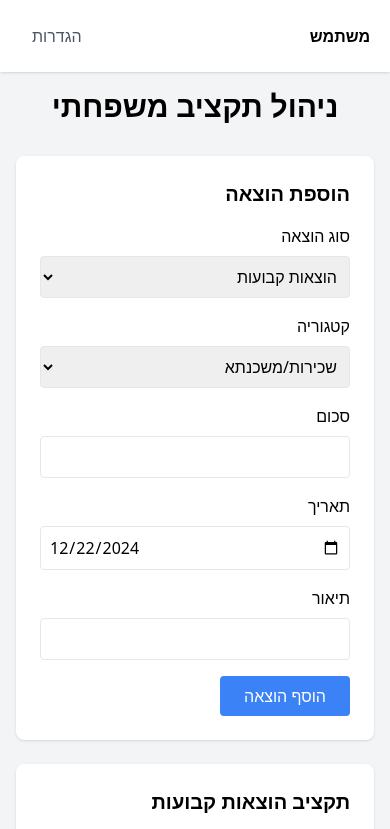
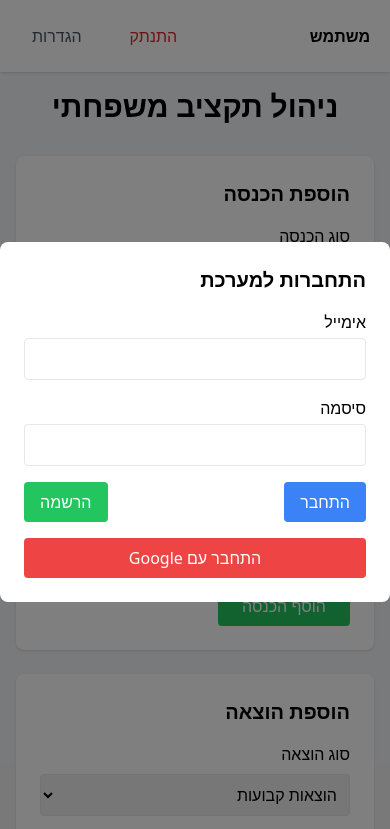
Before and after one commit to shneor5780/-., a plain HTML site: page index.html in a window 390 px wide. Shown: the top 829 px of the page. Drawn offline with nearby package versions, Linux system fonts and the light colour scheme.

Commit message:
Update index.html

```diff
--- a/index.html
+++ b/index.html
@@ -9,8 +9,42 @@
     <script src="https://cdnjs.cloudflare.com/ajax/libs/xlsx/0.18.5/xlsx.full.min.js"></script>
     <script src="https://cdnjs.cloudflare.com/ajax/libs/jspdf/2.5.1/jspdf.umd.min.js"></script>
     <script src="https://cdnjs.cloudflare.com/ajax/libs/jspdf-autotable/3.5.31/jspdf.plugin.autotable.min.js"></script>
+
+    <!-- Firebase SDK -->
+    <script src="https://www.gstatic.com/firebasejs/9.22.0/firebase-app-compat.js"></script>
+    <script src="https://www.gstatic.com/firebasejs/9.22.0/firebase-auth-compat.js"></script>
+    <script src="https://www.gstatic.com/firebasejs/9.22.0/firebase-firestore-compat.js"></script>
+    <script src="firebase-config.js"></script>
 </head>
 <body class="bg-gray-100">
+    <!-- חלון התחברות -->
+    <div id="authModal" class="fixed inset-0 bg-black bg-opacity-50 flex items-center justify-center">
+        <div class="bg-white rounded-lg p-6 max-w-md w-full">
+            <h2 class="text-xl font-bold mb-4">התחברות למערכת</h2>
+            <form id="authForm" class="space-y-4">
+                <div>
+                    <label class="block mb-1">אימייל</label>
+                    <input type="email" id="authEmail" class="w-full p-2 border rounded" required>
+                </div>
+                <div>
+                    <label class="block mb-1">סיסמה</label>
+                    <input type="password" id="authPassword" class="w-full p-2 border rounded" required>
+                </div>
+                <div class="flex justify-between">
+                    <button type="submit" id="loginBtn" class="px-4 py-2 bg-blue-500 text-white rounded hover:bg-blue-600">
+                        התחבר
+                    </button>
+                    <button type="button" id="registerBtn" class="px-4 py-2 bg-green-500 text-white rounded hover:bg-green-600">
+                        הרשמה
+                    </button>
+                </div>
+                <button type="button" id="googleAuthBtn" class="w-full px-4 py-2 bg-red-500 text-white rounded hover:bg-red-600">
+                    התחבר עם Google
+                </button>
+            </form>
+        </div>
+    </div>
+
     <!-- סרגל עליון -->
     <div class="bg-white shadow">
         <div class="container mx-auto px-4">
@@ -19,6 +53,9 @@
                     <span class="font-bold mr-1" id="userName">משתמש</span>
                 </div>
                 <div class="flex items-center gap-4">
+                    <button id="logoutBtn" class="px-4 py-2 text-red-600 hover:text-red-800">
+                        התנתק
+                    </button>
                     <button id="settingsBtn" class="px-4 py-2 text-gray-600 hover:text-gray-800">
                         הגדרות
                     </button>
@@ -29,6 +66,42 @@
 
     <div class="container mx-auto p-4">
         <h1 class="text-3xl font-bold text-center mb-8">ניהול תקציב משפחתי</h1>
+
+        <!-- הוספת הכנסה -->
+        <div class="bg-white rounded-lg shadow p-6 mb-6">
+            <h2 class="text-xl font-bold mb-4">הוספת הכנסה</h2>
+            <form id="incomeForm" class="space-y-4">
+                <div class="grid md:grid-cols-2 gap-4">
+                    <div>
+                        <label class="block mb-2">סוג הכנסה</label>
+                        <select id="incomeType" class="w-full p-2 border rounded">
+                            <option value="משכורת">משכורת</option>
+                            <option value="עסק">הכנסה מעסק</option>
+                            <option value="השקעות">השקעות</option>
+                            <option value="שכירות">שכר דירה</option>
+                            <option value="אחר">אחר</option>
+                        </select>
+                    </div>
+                    <div>
+                        <label class="block mb-2">סכום</label>
+                        <input type="number" id="incomeAmount" class="w-full p-2 border rounded" required>
+                    </div>
+                </div>
+                <div class="grid md:grid-cols-2 gap-4">
+                    <div>
+                        <label class="block mb-2">תאריך</label>
+                        <input type="date" id="incomeDate" class="w-full p-2 border rounded" required>
+                    </div>
+                    <div>
+                        <label class="block mb-2">תיאור</label>
+                        <input type="text" id="incomeDescription" class="w-full p-2 border rounded">
+                    </div>
+                </div>
+                <button type="submit" class="bg-green-500 text-white px-6 py-2 rounded hover:bg-green-600">
+                    הוסף הכנסה
+                </button>
+            </form>
+        </div>
 
         <!-- הוספת הוצאה -->
         <div class="bg-white rounded-lg shadow p-6 mb-6">
@@ -71,28 +144,20 @@
         <div class="grid md:grid-cols-2 gap-4 mb-6">
             <div class="bg-white rounded-lg shadow p-6">
                 <h2 class="text-xl font-bold mb-4">תקציב הוצאות קבועות</h2>
-                <input
-                    type="number"
-                    id="fixedBudget"
-                    class="w-full p-2 border rounded"
-                    placeholder="הכנס תקציב להוצאות קבועות"
-                >
+                <input type="number" id="fixedBudget" class="w-full p-2 border rounded"
+                    placeholder="הכנס תקציב להוצאות קבועות">
             </div>
             <div class="bg-white rounded-lg shadow p-6">
                 <h2 class="text-xl font-bold mb-4">תקציב הוצאות משתנות</h2>
-                <input
-                    type="number"
-                    id="variableBudget"
-                    class="w-full p-2 border rounded"
-                    placeholder="הכנס תקציב להוצאות משתנות"
-                >
+                <input type="number" id="variableBudget" class="w-full p-2 border rounded"
+                    placeholder="הכנס תקציב להוצאות משתנות">
             </div>
         </div>
 
         <!-- סיכומים -->
         <div class="grid md:grid-cols-2 gap-6 mb-6">
             <div class="bg-white rounded-lg shadow p-6">
-                <h2 class="text-xl font-bold mb-4">סיכומי הוצאות</h2>
+                <h2 class="text-xl font-bold mb-4">סיכומי הוצאות והכנסות</h2>
                 <div class="space-y-4">
                     <select id="summaryType" class="w-full p-2 border rounded mb-4">
                         <option value="daily">סיכום יומי</option>
@@ -108,16 +173,18 @@
             </div>
         </div>
 
+        <!-- טבלאות -->
+        <div class="grid md:grid-cols-2 gap-6">
             <!-- טבלת הוצאות -->
             <div class="bg-white rounded-lg shadow p-6">
                 <div class="flex justify-between items-center mb-4">
                     <h2 class="text-xl font-bold">רשימת הוצאות</h2>
                     <div class="space-x-2">
-                    <button onclick="exportToPDF()" class="bg-red-500 text-white px-4 py-2 rounded hover:bg-red-600">
-                        ייצוא ל-PDF
+                        <button onclick="exportToPDF('expenses')" class="bg-red-500 text-white px-4 py-2 rounded hover:bg-red-600">
+                            PDF
                         </button>
-                    <button onclick="exportToExcel()" class="bg-green-500 text-white px-4 py-2 rounded hover:bg-green-600">
-                        ייצוא לאקסל
+                        <button onclick="exportToExcel('expenses')" class="bg-green-500 text-white px-4 py-2 rounded hover:bg-green-600">
+                            Excel
                         </button>
                     </div>
                 </div>
@@ -135,6 +202,36 @@
                         </thead>
                         <tbody id="expenseList"></tbody>
                     </table>
+                </div>
+            </div>
+
+            <!-- טבלת הכנסות -->
+            <div class="bg-white rounded-lg shadow p-6">
+                <div class="flex justify-between items-center mb-4">
+                    <h2 class="text-xl font-bold">רשימת הכנסות</h2>
+                    <div class="space-x-2">
+                        <button onclick="exportToPDF('incomes')" class="bg-red-500 text-white px-4 py-2 rounded hover:bg-red-600">
+                            PDF
+                        </button>
+                        <button onclick="exportToExcel('incomes')" class="bg-green-500 text-white px-4 py-2 rounded hover:bg-green-600">
+                            Excel
+                        </button>
+                    </div>
+                </div>
+                <div class="overflow-x-auto">
+                    <table class="w-full">
+                        <thead>
+                            <tr class="bg-gray-50">
+                                <th class="p-2 text-right">תאריך</th>
+                                <th class="p-2 text-right">סוג</th>
+                                <th class="p-2 text-right">סכום</th>
+                                <th class="p-2 text-right">תיאור</th>
+                                <th class="p-2"></th>
+                            </tr>
+                        </thead>
+                        <tbody id="incomeList"></tbody>
+                    </table>
+                </div>
             </div>
         </div>
     </div>
@@ -175,9 +272,6 @@
         </div>
     </div>
 
-    <script src="script.js"></script>
-</body>
-</html>
     <style>
         body.dark-theme {
             background-color: #1a1a1a;
@@ -211,3 +305,7 @@
             color: #d1d1d1;
         }
     </style>
+
+    <script src="script.js"></script>
+</body>
+</html>
```
Lines whose indentation alone changed are shown as unchanged.
